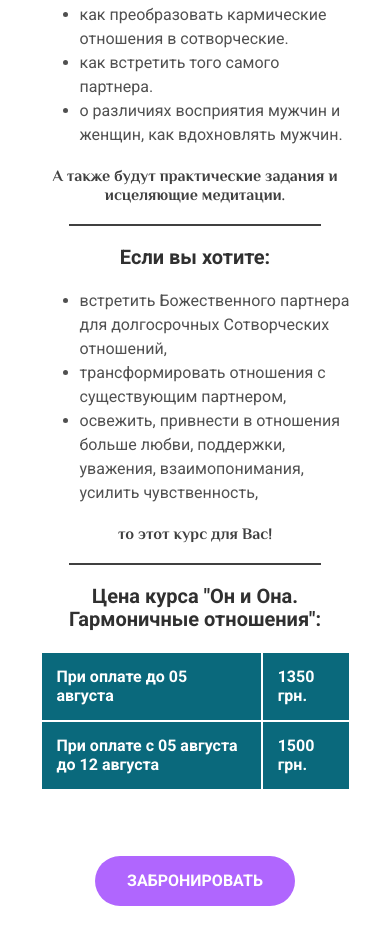
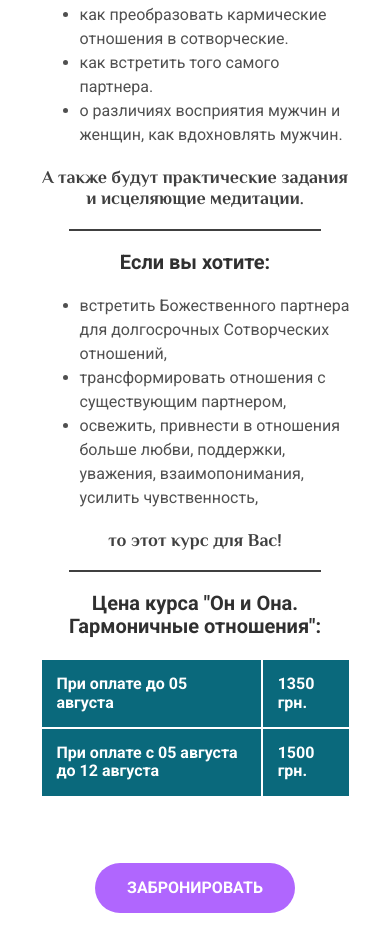
Before and after one commit to max7thuzh/He-and-she, a plain HTML site: page index.html in a window 390 px wide. Shown: the part 2346-3284 px from the top of the page. Drawn offline with Linux system fonts and the light colour scheme.

Commit message:
Update style.css

```diff
--- a/css/style.css
+++ b/css/style.css
@@ -143,8 +143,10 @@ td {
     font-size: 20px;
   }
   .paragraph,
-  .list,
-  .description {
+  .list {
     font-size: 16px;
   }
+  .description {
+    font-size: 18px;
+  }
 }
```
